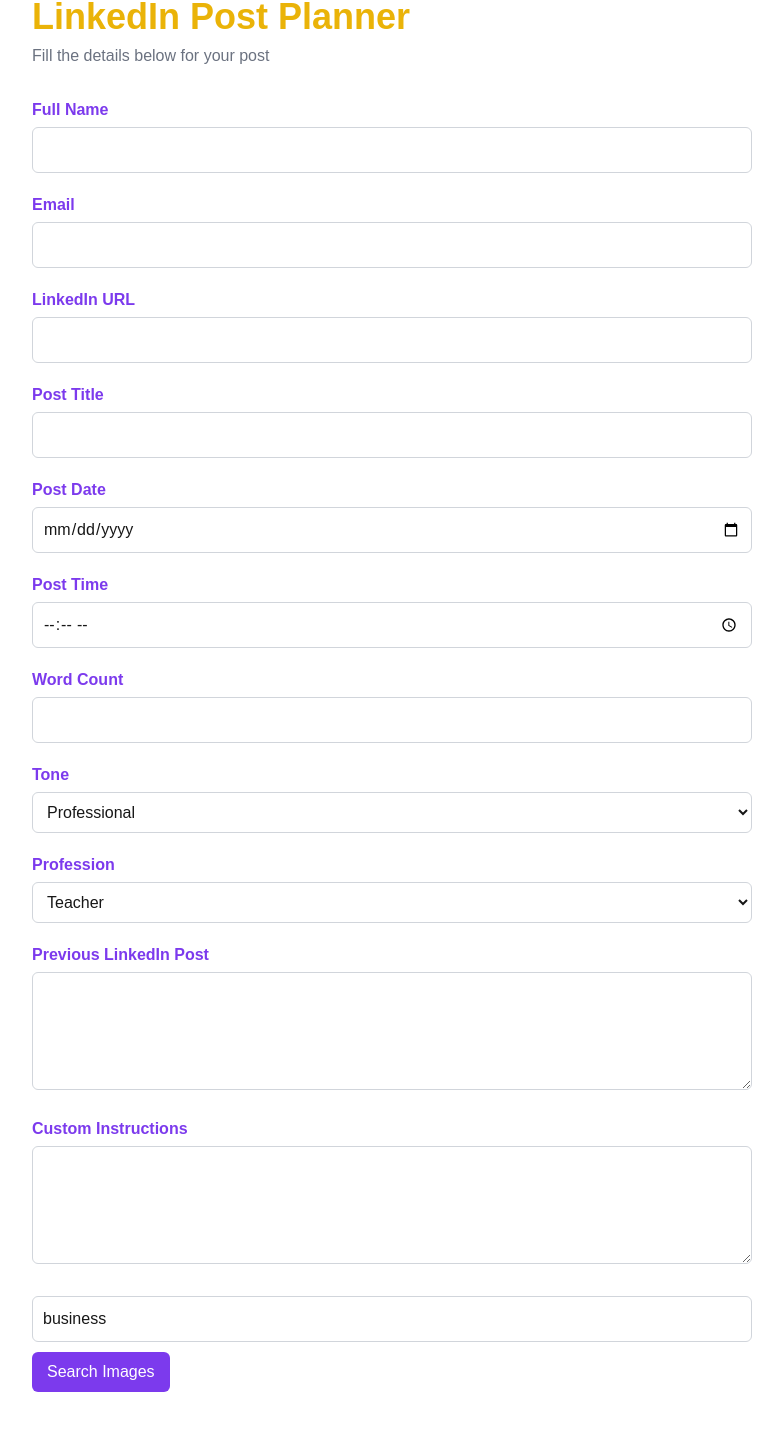
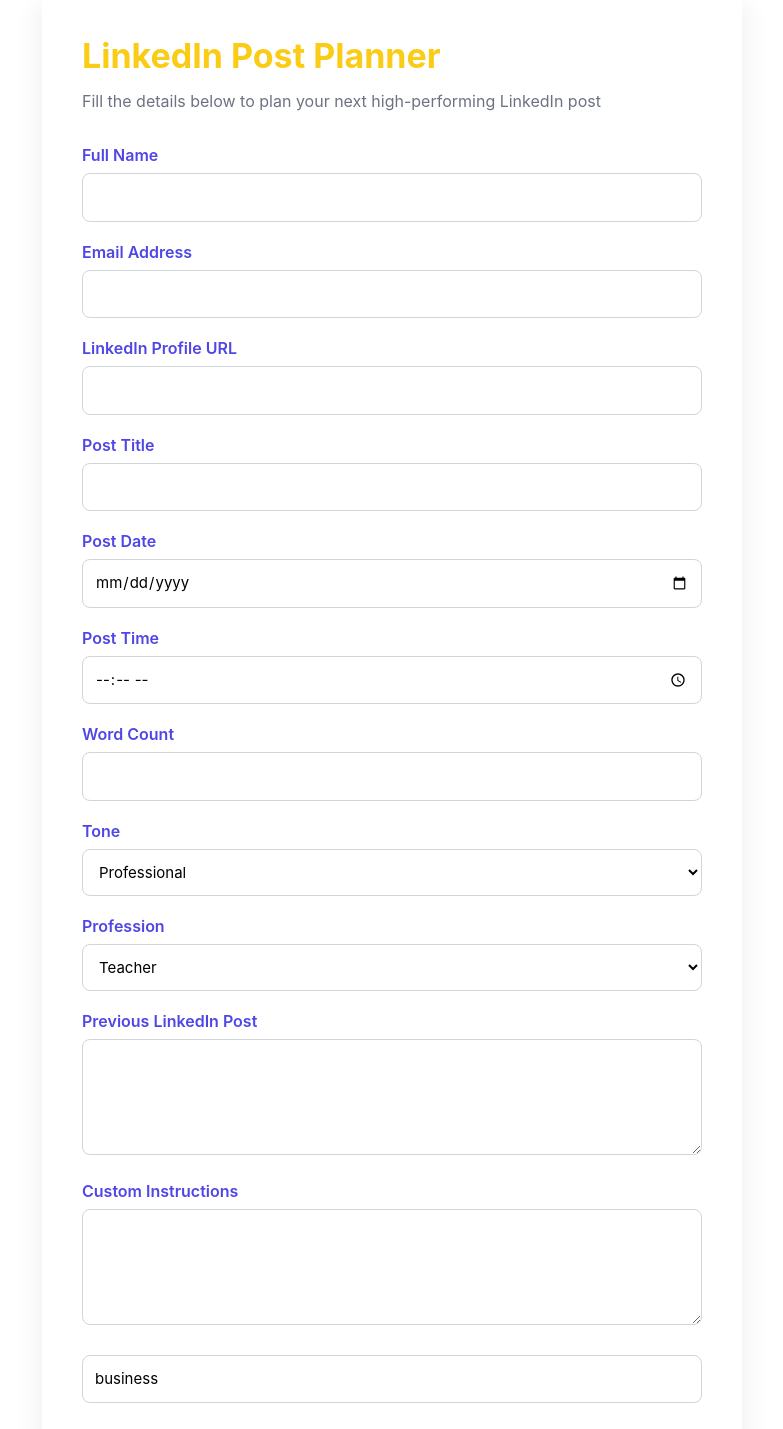
Before and after one commit to tejalkale09/linkedin-custom-form, a Next.js app: page / in a window 1280 px wide. Shown: the part 50-1479 px from the top of the page, without its empty margins (248-1031 px from the left). Built offline with nearby package versions, Linux system fonts and the light colour scheme.

Commit message:
new Update page.tsx

```diff
--- a/app/page.tsx
+++ b/app/page.tsx
@@ -30,7 +30,6 @@ export default function Home() {
 
   const handleSubmit = async (e:any)=>{
     e.preventDefault()
-
     const formData = new FormData(e.target)
 
     const payload = {
@@ -59,48 +58,26 @@ export default function Home() {
 
   if(submitted){
     return(
-      <div style={{
-        height:"100vh",
-        display:"flex",
-        justifyContent:"center",
-        alignItems:"center",
-        background:"#ffffff",
-        fontSize:"22px"
-      }}>
-        ✅ Form submitted. Your response has been recorded.
+      <div style={successContainer}>
+        ✅ Form submitted successfully.
       </div>
     )
   }
 
   return(
-    <div style={{
-      background:"#ffffff",
-      padding:"40px",
-      fontFamily:"Arial",
-      maxWidth:"800px",
-      margin:"0 auto"
-    }}>
+    <div style={pageWrapper}>
+      <div style={formCard}>
 
-      <h1 style={{
-        fontSize:"36px",
-        fontWeight:"bold",
-        color:"#eab308"
-      }}>
-        LinkedIn Post Planner
-      </h1>
-
-      <p style={{
-        marginBottom:"30px",
-        color:"#6b7280"
-      }}>
-        Fill the details below for your post
+        <h1 style={headingStyle}>LinkedIn Post Planner</h1>
+        <p style={subHeading}>
+          Fill the details below to plan your next high-performing LinkedIn post
         </p>
 
         <form onSubmit={handleSubmit}>
 
           <Input label="Full Name" name="fullName"/>
-        <Input label="Email" name="email"/>
-        <Input label="LinkedIn URL" name="linkedinUrl"/>
+          <Input label="Email Address" name="email"/>
+          <Input label="LinkedIn Profile URL" name="linkedinUrl"/>
           <Input label="Post Title" name="title"/>
           <Input type="date" label="Post Date" name="postDate"/>
           <Input type="time" label="Post Time" name="postTime"/>
@@ -122,7 +99,7 @@ export default function Home() {
           <TextArea label="Previous LinkedIn Post" name="previousPost"/>
           <TextArea label="Custom Instructions" name="customInstructions"/>
 
-        {/* SEARCH IMAGES */}
+          {/* IMAGE SEARCH */}
           <div style={{marginBottom:"20px"}}>
             <input
               placeholder="Search images..."
@@ -130,86 +107,140 @@ export default function Home() {
               onChange={(e)=>setSearch(e.target.value)}
               style={inputStyle}
             />
-          <button
-            type="button"
-            onClick={searchImages}
-            style={{
-              marginTop:"10px",
-              padding:"8px 15px",
-              background:"#7c3aed",
-              color:"#ffffff",
-              border:"none",
-              borderRadius:"6px",
-              cursor:"pointer"
-            }}>
+            <button type="button" onClick={searchImages} style={secondaryButton}>
               Search Images
             </button>
           </div>
 
           {/* IMAGE GRID */}
-        <div style={{
-          display:"grid",
-          gridTemplateColumns:"repeat(3,1fr)",
-          gap:"10px",
-          marginBottom:"30px"
-        }}>
+          <div style={imageGrid}>
             {images.map((img:any)=>(
               <img
                 key={img.id}
                 src={img.src.medium}
                 onClick={()=>toggleImage(img.src.medium)}
                 style={{
-                width:"100%",
-                height:"150px",
-                objectFit:"cover",
-                cursor:"pointer",
+                  ...imageStyle,
                   border:selected.includes(img.src.medium)
                     ?"3px solid #2563eb"
-                  :"2px solid #d1d5db",
-                borderRadius:"6px"
+                    :"2px solid #e5e7eb"
                 }}
               />
             ))}
           </div>
 
-        <button
-          type="submit"
-          style={{
-            padding:"12px 25px",
-            background:"#7c3aed",
-            color:"#ffffff",
-            border:"none",
-            borderRadius:"6px",
-            fontWeight:"600",
-            cursor:"pointer"
-          }}>
-          Submit
+          <button type="submit" style={primaryButton}>
+            Submit Post Plan
           </button>
 
         </form>
       </div>
+    </div>
   )
 }
 
-/* Input Style */
+/* ================== STYLES ================== */
+
+const pageWrapper={
+  background:"#ffffff",
+  minHeight:"100vh",
+  display:"flex",
+  justifyContent:"center",
+  alignItems:"center",
+  padding:"40px",
+  fontFamily:"Inter, Arial, sans-serif"
+}
+
+const formCard={
+  width:"100%",
+  maxWidth:"700px",
+  background:"#ffffff",
+  padding:"40px",
+  borderRadius:"14px",
+  boxShadow:"0 10px 30px rgba(0,0,0,0.08)"
+}
+
+const headingStyle={
+  fontSize:"34px",
+  fontWeight:"700",
+  color:"#facc15", // yellow like website
+  marginBottom:"8px"
+}
+
+const subHeading={
+  color:"#6b7280",
+  marginBottom:"30px"
+}
 
 const inputStyle={
   width:"100%",
-  padding:"10px",
-  marginTop:"5px",
+  padding:"12px",
+  marginTop:"6px",
+  marginBottom:"18px",
   border:"1px solid #d1d5db",
-  borderRadius:"6px",
+  borderRadius:"8px",
+  fontSize:"15px",
+  color:"#000000",
   outline:"none"
 }
 
-/* Components */
+const primaryButton={
+  width:"100%",
+  padding:"14px",
+  background:"#5b5bd6",
+  color:"#ffffff",
+  border:"none",
+  borderRadius:"8px",
+  fontWeight:"600",
+  fontSize:"16px",
+  cursor:"pointer",
+  marginTop:"20px"
+}
+
+const secondaryButton={
+  marginTop:"10px",
+  padding:"10px 18px",
+  background:"#5b5bd6",
+  color:"#fff",
+  border:"none",
+  borderRadius:"8px",
+  cursor:"pointer"
+}
+
+const imageGrid={
+  display:"grid",
+  gridTemplateColumns:"repeat(3,1fr)",
+  gap:"12px",
+  marginTop:"20px",
+  marginBottom:"30px"
+}
+
+const imageStyle={
+  width:"100%",
+  height:"140px",
+  objectFit:"cover",
+  borderRadius:"8px",
+  cursor:"pointer",
+  transition:"all 0.2s ease"
+}
+
+const successContainer={
+  height:"100vh",
+  display:"flex",
+  justifyContent:"center",
+  alignItems:"center",
+  fontSize:"22px",
+  background:"#ffffff"
+}
+
+/* COMPONENTS */
 
 function Input({label,name,type="text"}:any){
   return(
-    <div style={{marginBottom:"20px"}}>
-      <label style={{color:"#7c3aed",fontWeight:"600"}}>
+    <div>
+      <label style={{fontWeight:"600",color:"#4f46e5"}}>
         {label}
-      </label><br/>
+      </label>
       <input name={name} type={type} style={inputStyle}/>
     </div>
   )
@@ -217,10 +248,10 @@ function Input({label,name,type="text"}:any){
 
 function Select({label,name,children}:any){
   return(
-    <div style={{marginBottom:"20px"}}>
-      <label style={{color:"#7c3aed",fontWeight:"600"}}>
+    <div>
+      <label style={{fontWeight:"600",color:"#4f46e5"}}>
         {label}
-      </label><br/>
+      </label>
       <select name={name} style={inputStyle}>
         {children}
       </select>
@@ -230,10 +261,10 @@ function Select({label,name,children}:any){
 
 function TextArea({label,name}:any){
   return(
-    <div style={{marginBottom:"20px"}}>
-      <label style={{color:"#7c3aed",fontWeight:"600"}}>
+    <div>
+      <label style={{fontWeight:"600",color:"#4f46e5"}}>
         {label}
-      </label><br/>
+      </label>
       <textarea name={name} rows={4} style={inputStyle}/>
     </div>
   )
```
Lines whose indentation alone changed are shown as unchanged.
